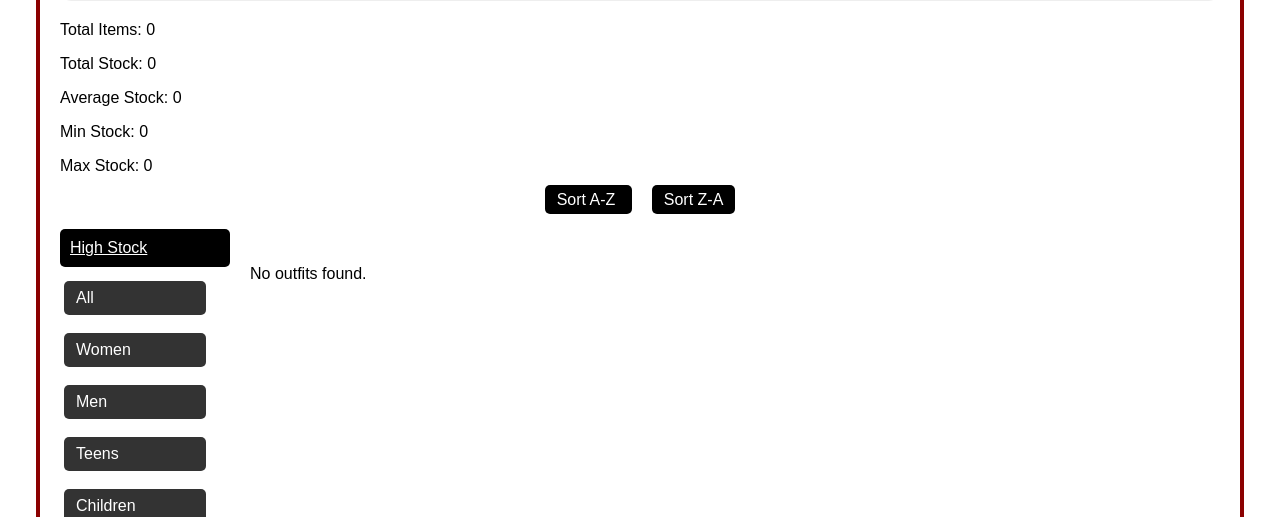
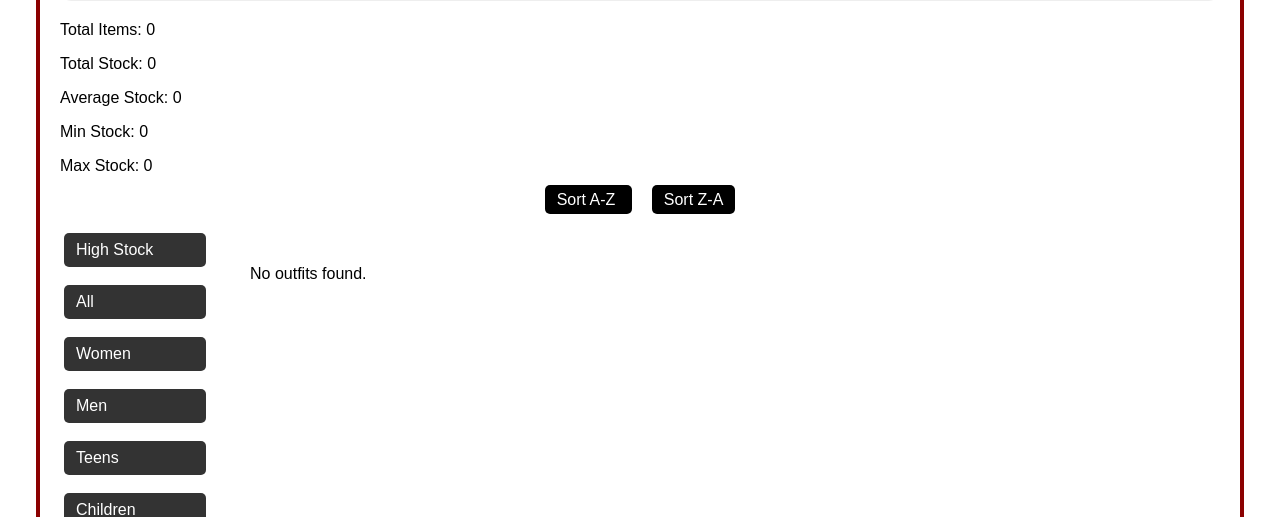
Before and after one commit to HlengiweNcube/flask_db_project, a Flask app: page /high-stock in a window 1280 px wide. Shown: the part 537-1054 px from the top of the page. Run offline with Flask 3, Linux system fonts and the light colour scheme; data that the repository does not hold is empty.

Commit message:
changed the high_stock button

```diff
--- a/app.py
+++ b/app.py
@@ -51,7 +51,8 @@ def gallery():
     category_counts = db.session.query(
         Outfit.category,
         func.count(Outfit.id)
-    ).group_by(Outfit.category).all()
+    ).filter(Outfit.quantity > 0)\
+ .group_by(Outfit.category).all()
 
     # AGGREGATES
     stats = db.session.query(
--- a/templates/gallery.html
+++ b/templates/gallery.html
@@ -16,9 +16,7 @@
 
     <!-- 🔍 SEARCH -->
     <form method="GET" class="search-box">
-        <input type="text" name="search"
-               placeholder="Search outfits..."
-               value="{{ request.args.get('search','') }}">
+        <input type="text" name="search" placeholder="Search outfits..." value="{{ request.args.get('search','') }}">
         <button type="submit">Search</button>
     </form>
 
@@ -55,7 +53,7 @@
 <div class="gallery-layout">
     <!-- 🎯 CATEGORY FILTER (JS) -->
     <div class="sidebar">
-        <a href="/high-stock" class="btn-black">High Stock</a>
+        <a href="{{ url_for('gallery') }}" class="btn">High Stock</a>
         <a href="{{ url_for('gallery') }}" class="btn">All</a>
         <a href="{{ url_for('gallery', category='Women') }}" class="btn">Women</a>
         <a href="{{ url_for('gallery', category='Men') }}" class="btn">Men</a>
@@ -70,8 +68,7 @@
         {% for outfit in outfits %}
         <div class="card" data-category="{{ outfit.category }}">
 
-                <img src="{{ url_for('static', filename='images/' + outfit.image_url) }}"
-                     alt="{{ outfit.name }}">
+            <img src="{{ url_for('static', filename='images/' + outfit.image_url) }}" alt="{{ outfit.name }}">
 
             <h3>{{ outfit.name }}</h3>
             <p><strong>Category:</strong> {{ outfit.category }}</p>
@@ -88,8 +85,7 @@
                 <button type="submit">Dispatch</button>
             </form>
 
-     <a href="/delete/{{ outfit.id }}"
-   class="delete-btn delete-space"
+            <a href="/delete/{{ outfit.id }}" class="delete-btn delete-space"
                 onclick="return confirm('Are you sure you want to delete this outfit?')">
                 Delete</a>
 
```
Lines whose indentation alone changed are shown as unchanged.
